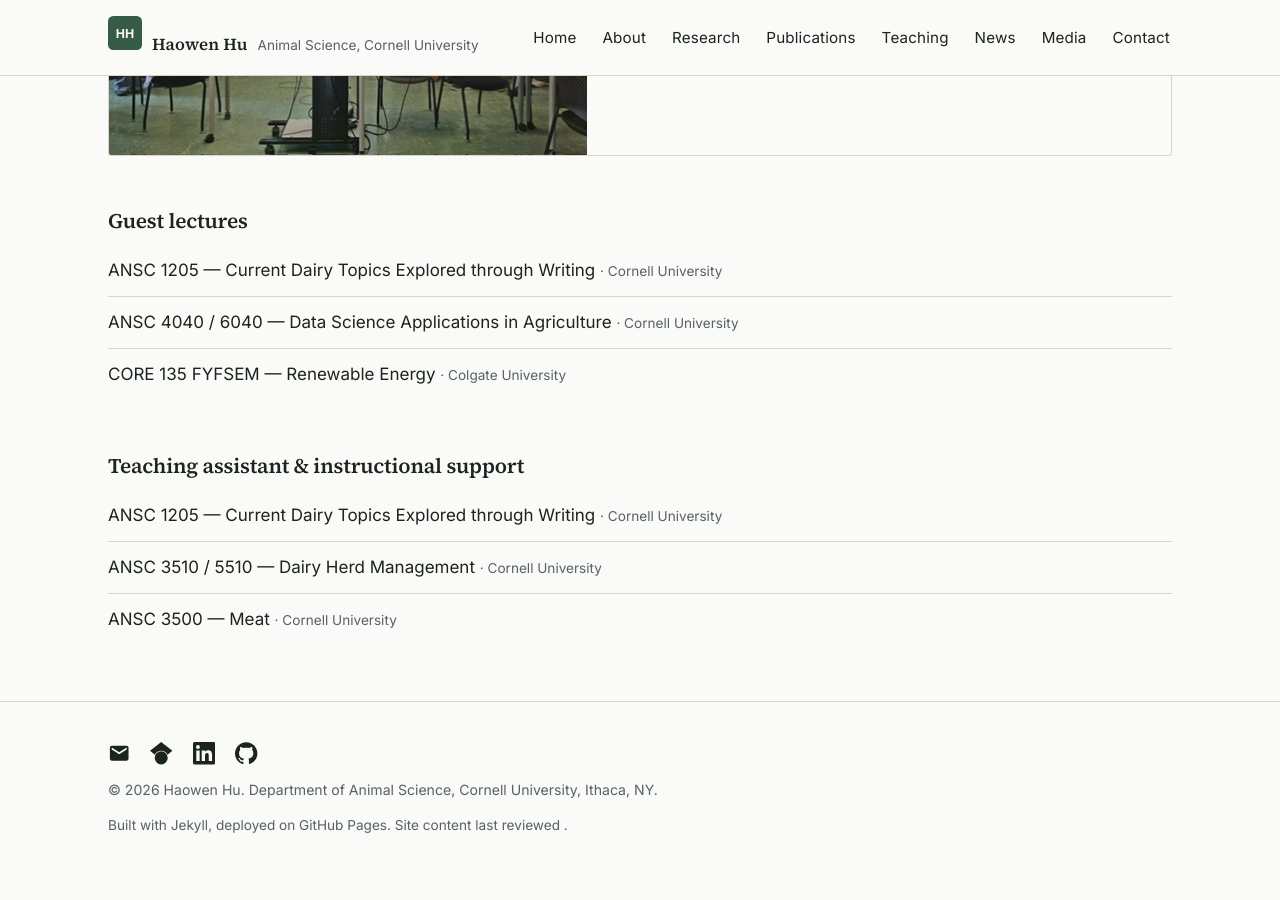
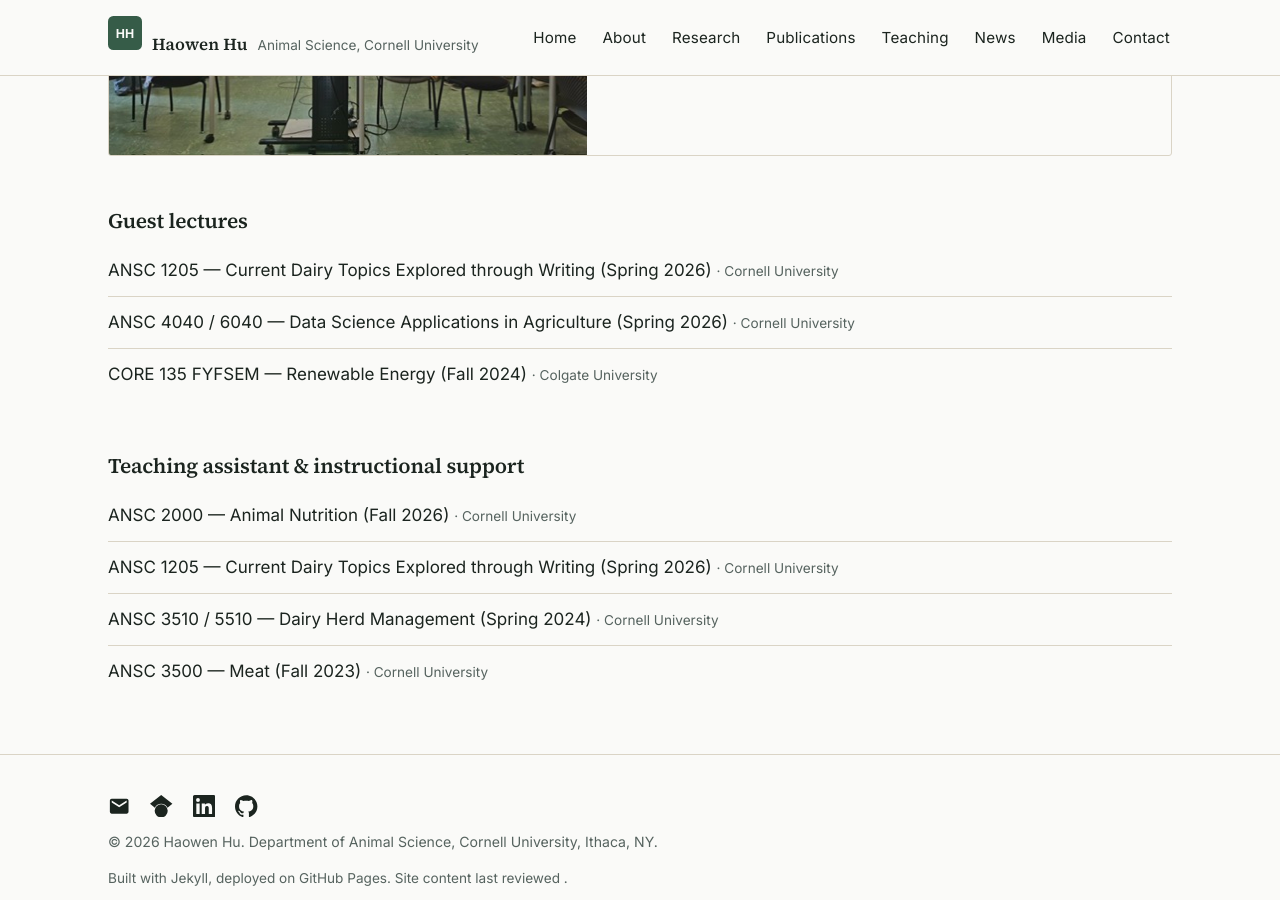
Before and after one commit to tomhuhh/tomhuhh.github.io, a Jekyll site: the page built from teaching.html, in a window 1280 px wide and 900 px high, scrolled down 526 px. Built offline with Jekyll 4.4.1, drawn with Linux system fonts in a browser that asks for light colours.

Commit message:
Add handoff.md and update teaching entries
Add a new handoff.md with onboarding and maintenance notes for the Jekyll site (local preview, deploy steps, site structure, editing conventions, design system, gotchas, and open TODOs). Update teaching.html to annotate guest lectures and TA/instructional support entries with semester/year details and add ANSC 2000 (Fall 2026) while adjusting other course dates.

```diff
--- a/teaching.html
+++ b/teaching.html
@@ -25,16 +25,17 @@
 
     <h2 class="section-title" style="font-size:1.3rem; margin-top:48px;">Guest lectures</h2>
     <ul class="course-list">
-      <li>ANSC 1205 — Current Dairy Topics Explored through Writing <span class="course-org">· Cornell University</span></li>
-      <li>ANSC 4040 / 6040 — Data Science Applications in Agriculture <span class="course-org">· Cornell University</span></li>
-      <li>CORE 135 FYFSEM — Renewable Energy <span class="course-org">· Colgate University</span></li>
+      <li>ANSC 1205 — Current Dairy Topics Explored through Writing (Spring 2026) <span class="course-org">· Cornell University</span></li>
+      <li>ANSC 4040 / 6040 — Data Science Applications in Agriculture (Spring 2026) <span class="course-org">· Cornell University</span></li>
+      <li>CORE 135 FYFSEM — Renewable Energy (Fall 2024) <span class="course-org">· Colgate University</span></li>
     </ul>
 
     <h2 class="section-title" style="font-size:1.3rem; margin-top:48px;">Teaching assistant &amp; instructional support</h2>
     <ul class="course-list">
-      <li>ANSC 1205 — Current Dairy Topics Explored through Writing <span class="course-org">· Cornell University</span></li>
-      <li>ANSC 3510 / 5510 — Dairy Herd Management <span class="course-org">· Cornell University</span></li>
-      <li>ANSC 3500 — Meat <span class="course-org">· Cornell University</span></li>
+      <li>ANSC 2000 — Animal Nutrition (Fall 2026) <span class="course-org">· Cornell University</span></li>
+      <li>ANSC 1205 — Current Dairy Topics Explored through Writing (Spring 2026) <span class="course-org">· Cornell University</span></li>
+      <li>ANSC 3510 / 5510 — Dairy Herd Management (Spring 2024) <span class="course-org">· Cornell University</span></li>
+      <li>ANSC 3500 — Meat (Fall 2023) <span class="course-org">· Cornell University</span></li>
     </ul>
   </div>
 </section>
```
Also changed, not shown: handoff.md (added, +130 -0 lines).
